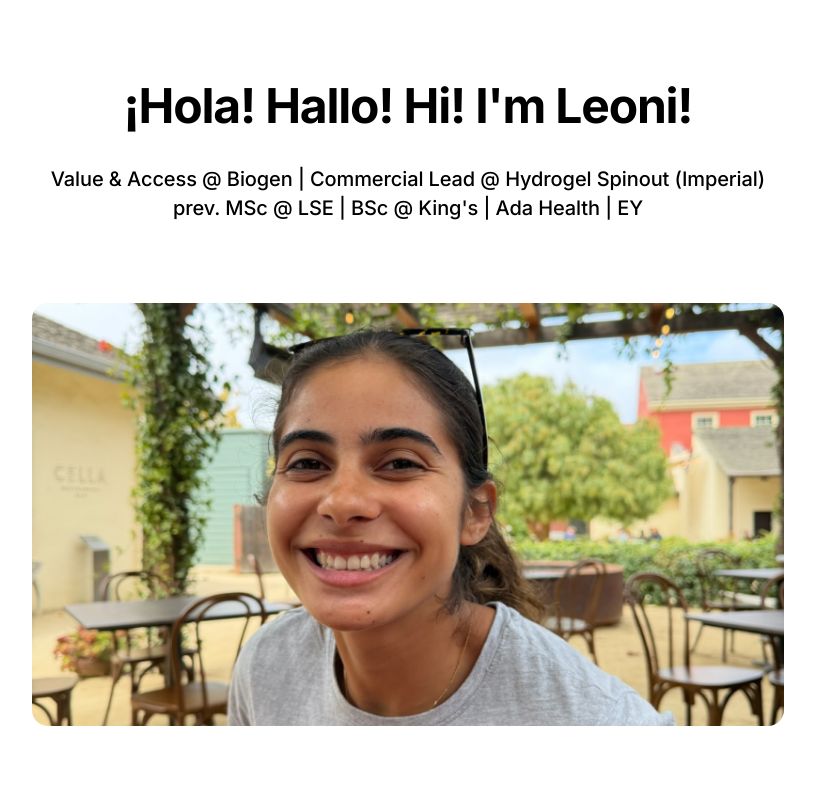
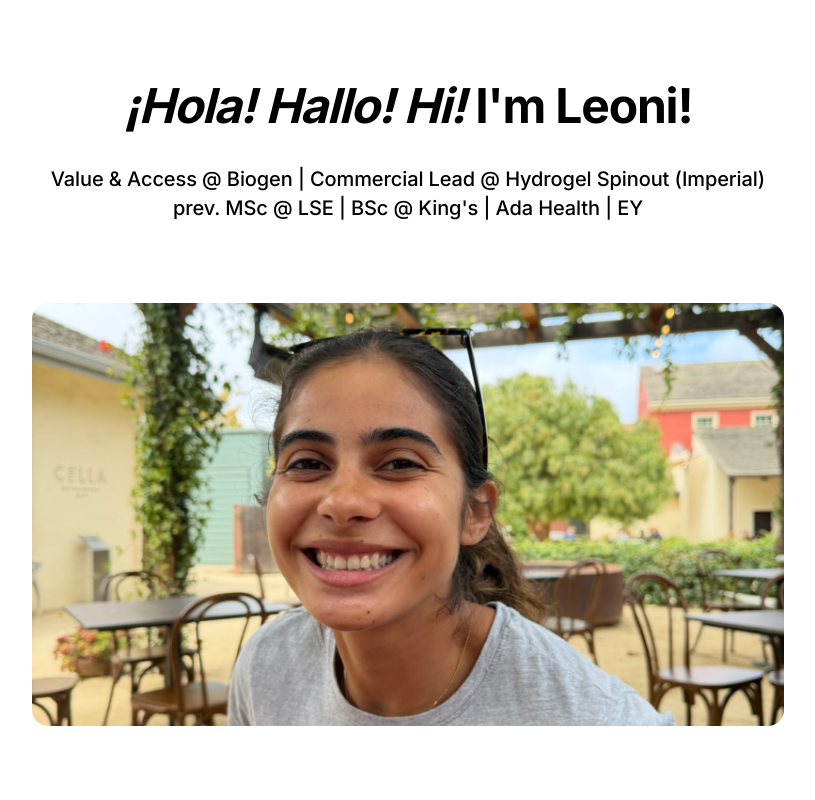
Before and after one commit to LeoniPB/leoni.payano, a plain HTML site: page about.html in a window 1280 px wide. Shown: the top 800 px of the page, without its empty margins (232-1047 px from the left). Drawn offline with Linux system fonts and the light colour scheme.

Commit message:
about.html

```diff
--- a/about.html
+++ b/about.html
@@ -16,7 +16,7 @@
 
   <header class="about-header">
     <div class="about-header-title-wrap">
-      <h1 class="about-title text-black">¡Hola! Hallo! Hi!  I'm Leoni!</h1>
+      <h1 class="about-title text-black"><em>¡Hola! Hallo! Hi!</em>  I'm Leoni!</h1>
     </div>
     <p class="about-roles text-black">Value &amp; Access @ Biogen | Commercial Lead @ Hydrogel Spinout (Imperial)
 prev. MSc @ LSE | BSc @ King's | Ada Health | EY</p>
```
